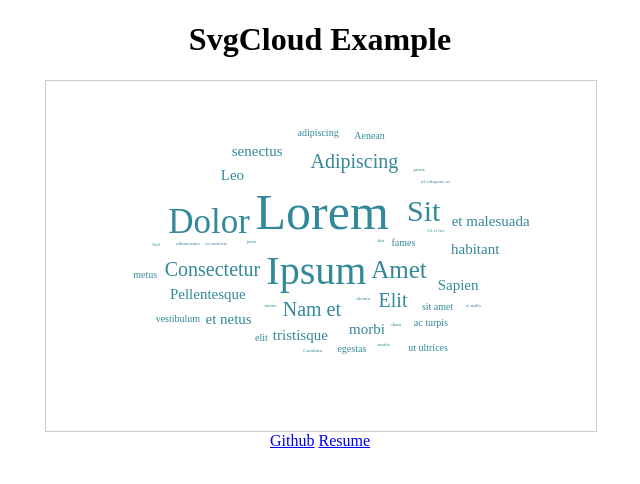
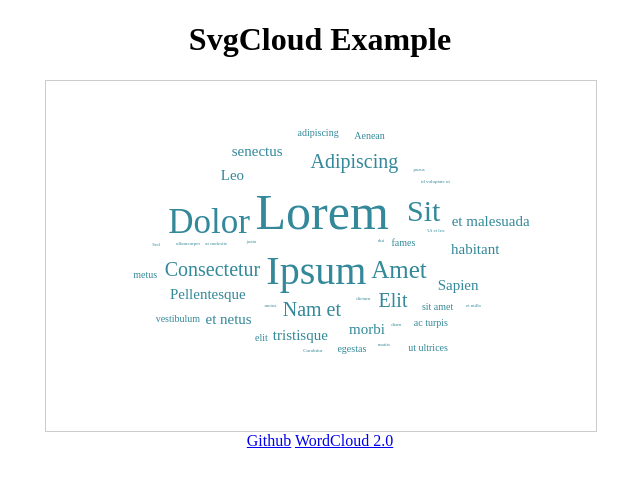
Before and after one commit to ysyszrj/SvgCloud, a plain HTML site: page index.html in a window 1280 px wide. Shown: the full height of the page, 320-960 px from the left. Drawn offline with Linux system fonts and the light colour scheme.

Commit message:
Update 2016-09-26T12:09:16.016Z

```diff
--- a/index.html
+++ b/index.html
@@ -22,7 +22,7 @@
 <body>
 <h1>SvgCloud Example</h1>
 <div id="my_favorite_latin_words" style=""></div>
-<footer><a href="https://github.com/ysyszrj/SvgCloud">Github</a>  <a href="http://ysyszrj.info/resume/">Resume</a>   </footer>
+<footer><a href="https://github.com/ysyszrj/SvgCloud">Github</a>  <a href="https://ysyszrj.info/SvgChangeCloud/">WordCloud 2.0</a>   </footer>
 </body>
 <!--<script type="text/javascript" src="jquery.js"></script>-->
 <script type="text/javascript" src="svgcloud-1.0.0.js"></script>
```
